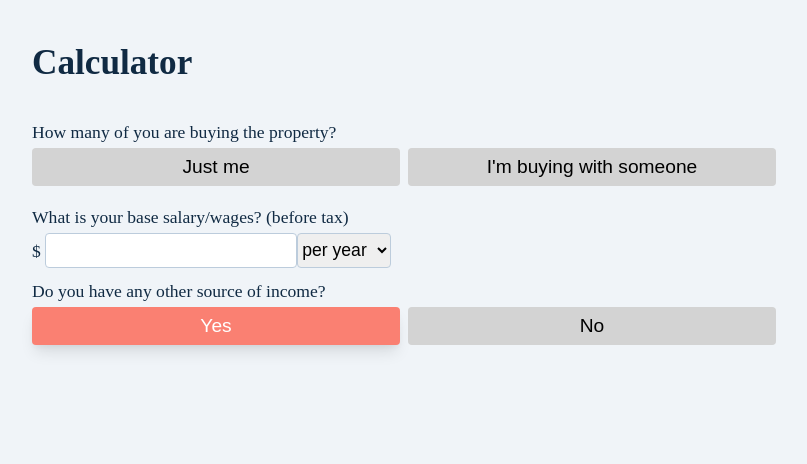
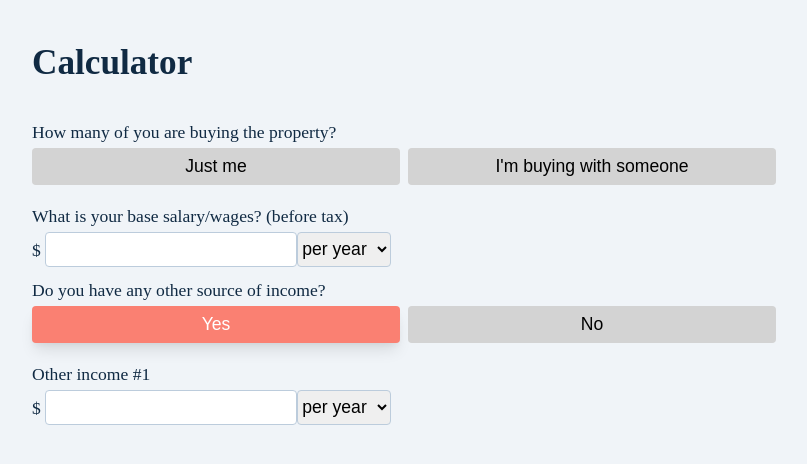
Before and after one commit to NadiiaSka/affordability-calculator, a React (Create React App) app: page / in a window 1280 px wide. Both pictures are taken after a click on the button "Yes". Shown: the top 464 px of the page, without its empty margins (0-807 px from the left). Built offline with nearby package versions, Linux system fonts and the light colour scheme.

Commit message:
Handle other sourse of income

```diff
--- a/src/App.js
+++ b/src/App.js
@@ -4,6 +4,7 @@ import InputRow from "./components/InputRow";
 
 function App() {
   const [isBuyingWithSomeone, setIsBuyingWithSomeone] = useState(false);
+  const [isOtherSourceOfIncome, setIsOtherSourceOfIncome] = useState(false);
 
   return (
     <div className="Container">
@@ -30,7 +31,14 @@ function App() {
           { id: 1, type: "otherSourceOfIncome", label: "Yes" },
           { id: 2, type: "otherSourceOfIncome", label: "No" },
         ]}
+        setIsOtherSourceOfIncome={setIsOtherSourceOfIncome}
       />
+      {isOtherSourceOfIncome && (
+        <>
+          <p>Other income #1</p>
+          <InputRow />
+        </>
+      )}
     </div>
   );
 }
--- a/src/components/ButtonRow.js
+++ b/src/components/ButtonRow.js
@@ -1,7 +1,11 @@
 import { useState } from "react";
 import Button from "./Button";
 
-const ButtonRow = ({ buttonLabels, setIsBuyingWithSomeone }) => {
+const ButtonRow = ({
+  buttonLabels,
+  setIsBuyingWithSomeone,
+  setIsOtherSourceOfIncome,
+}) => {
   const [selectedButton, setSelectedButton] = useState("");
 
   const handleButtonSelected = (button) => () => {
@@ -11,6 +15,9 @@ const ButtonRow = ({ buttonLabels, setIsBuyingWithSomeone }) => {
     }
     if (button.type === "firstStep" && button.id === 1) {
       setIsBuyingWithSomeone(false);
+    }
+    if (button.type === "otherSourceOfIncome" && button.id === 1) {
+      setIsOtherSourceOfIncome(true);
     }
   };
 
--- a/src/index.css
+++ b/src/index.css
@@ -26,7 +26,7 @@ p {
   padding: 0.375rem 0.75rem;
   transition: 0.2s ease-in-out all;
   display: inline-block;
-  font-size: 1.2rem;
+  font-size: 1.1rem;
   padding: 0.5rem 1.25rem;
 }
 
```
